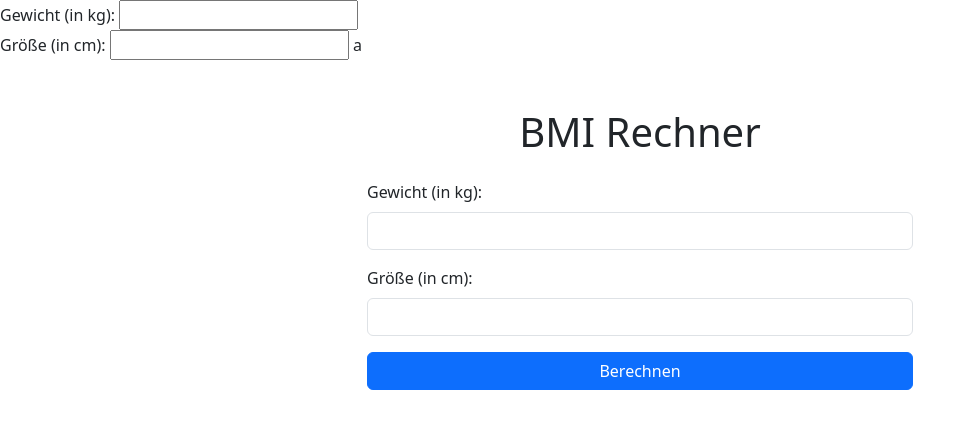
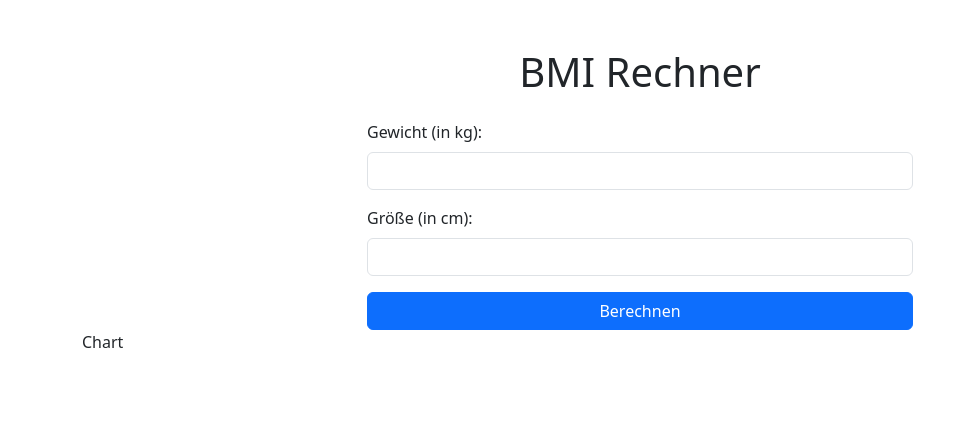
Before and after one commit to timod94/github-workflow-bmi, a website: page frontend/index.html in a window 1280 px wide. Shown: the whole page, without its empty margins (0-975 px from the left). Drawn offline with nearby package versions, Linux system fonts and the light colour scheme.

Commit message:
Update index.html

```diff
--- a/frontend/index.html
+++ b/frontend/index.html
@@ -1,23 +1,4 @@
 <!DOCTYPE html>
-<html lang="en">
-<head>
-    <meta charset="UTF-8">
-    <meta name="viewport" content="width=device-width, initial-scale=1.0">
-    <meta name="description" content="Your site description">
-    <title>Mein BMI Rechner</title>
-</head>
-<body>
-
-  <div>
-    <label for="weight">Gewicht (in kg):</label>
-    <input type="number" id="weight">
-    <span id="show_weight"></span>
-  </div>
-
-  <div>
-    <label for="height">Größe (in cm):</label>
-    <input type="number" id="height">
-    <span id="show_height"></span>a<!DOCTYPE html>
 <html lang="en">
 <head>
     <meta charset="UTF-8">
@@ -53,6 +34,8 @@
       </div>
     </div>
 
+    <div>Chart</div>
+
     <!-- Result display -->
     <div id="result" class="mt-4 text-center">
       <!-- The BMI value will be inserted here -->
@@ -66,12 +49,3 @@
   <script src="main.js"></script>
 </body>
 </html>
-  </div>
-
-  <div id="result">
-    <!-- hier wird der bmi wert programmatisch eingefügt -->
-  </div>
-
-  <script src="main.js"></script>
-</body>
-</html>
```
